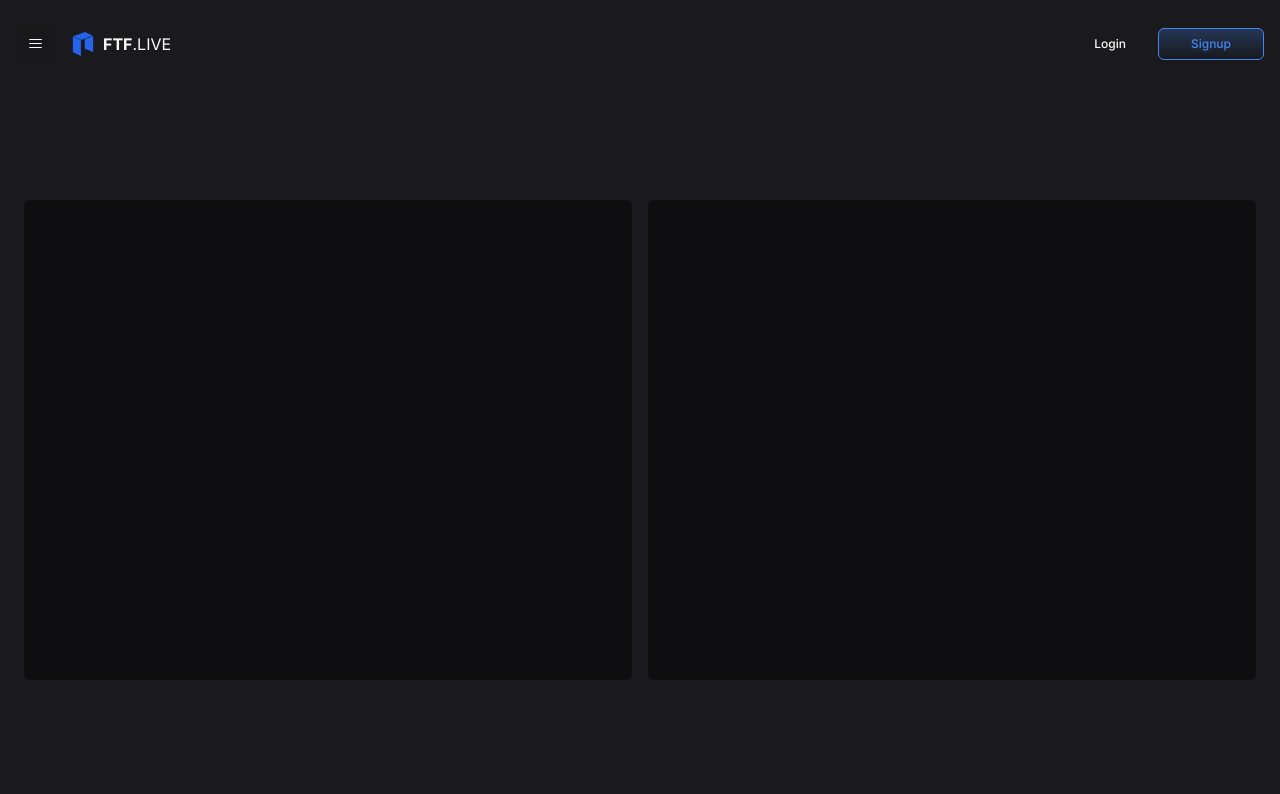
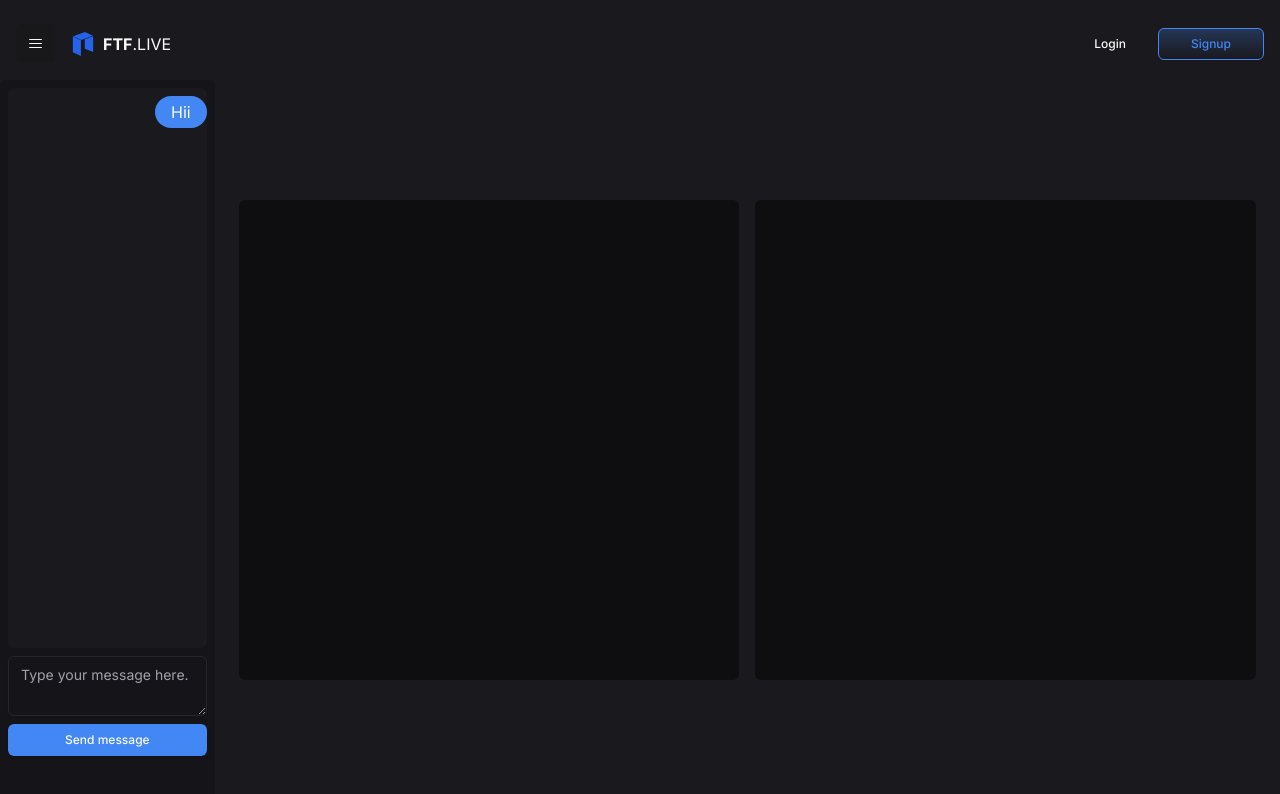
Before and after one commit to IzaanAnwar/ftf.live.clone, a Next.js app: page /chat in a window 1280 px wide. Shown: the top 794 px of the page. Built offline with nearby package versions, Linux system fonts and the light colour scheme; what tailwindcss-dotted-background would draw is missing.

Commit message:
feature: add text chat

```diff
--- a/package.json
+++ b/package.json
@@ -10,6 +10,8 @@
   },
   "dependencies": {
     "@radix-ui/react-icons": "^1.3.0",
+    "@radix-ui/react-popover": "^1.0.7",
+    "@radix-ui/react-scroll-area": "^1.0.5",
     "@radix-ui/react-separator": "^1.0.3",
     "@radix-ui/react-slot": "^1.0.2",
     "class-variance-authority": "^0.7.0",
--- a/src/app/chat/page.tsx
+++ b/src/app/chat/page.tsx
@@ -1,8 +1,63 @@
-import { Chat } from '@/components/chat-section';
+'use client';
+import { ScrollArea } from '@/components/ui/scroll-area';
+import { Button } from '@/components/ui/button';
+import { Textarea } from '@/components/ui/textarea';
+import { useEffect, useState } from 'react';
+interface IMessages {
+  message: string;
+  sender: string;
+}
+let MOCK_MESSAGES: IMessages[] = [
+  {
+    message: 'Hii',
+    sender: 'Izaan',
+  },
+];
 export default function ChatPage() {
+  const [userMsg, setUsrMsg] = useState<string>('');
+  const handleMessageSent = () => {
+    if (!userMsg) return;
+    MOCK_MESSAGES.push({
+      sender: 'Izaan',
+      message: userMsg,
+    });
+    setUsrMsg('');
+  };
+  useEffect(() => {});
   return (
-    <main className="h-screen bg-card">
-      <section className="h-full w-full pt-20 md:flex md:items-center md:justify-center md:px-4">
+    <main className="flex h-screen bg-card pt-20">
+      <section className="hidden h-full w-1/5 rounded-md bg-primary px-2 pt-2 md:block">
+        <ScrollArea className="h-[70vh] w-full rounded-md bg-card">
+          {MOCK_MESSAGES.map((msg, index) => {
+            return (
+              <span className="my-2 flex items-end justify-end">
+                <div className="flex w-fit rounded-full bg-accent px-4 py-1">
+                  <p>{msg.message}</p>
+                </div>
+              </span>
+            );
+          })}
+        </ScrollArea>
+
+        <div className="grid w-full gap-2 py-2">
+          <Textarea
+            value={userMsg}
+            placeholder="Type your message here."
+            onChange={(e) => {
+              e.preventDefault();
+              setUsrMsg(e.target.value);
+            }}
+          />
+          <Button
+            onClick={handleMessageSent}
+            size="sm"
+            className="w-full bg-accent duration-200 hover:bg-blue-400"
+          >
+            Send message
+          </Button>
+        </div>
+      </section>
+      <section className="h-full w-full   md:flex md:items-center md:justify-center md:px-4">
         <div className="my-2 h-1/2 w-full cursor-move rounded-md  bg-background md:m-2 md:h-2/3 md:w-2/3">
           <video className="h-full w-full object-cover"></video>
         </div>
--- /dev/null
+++ b/src/components/text-chat.tsx
@@ -0,0 +1,14 @@
+import {
+  Popover,
+  PopoverContent,
+  PopoverTrigger,
+} from '@/components/ui/popover';
+
+export function TextChatArea() {
+  return (
+    <Popover>
+      <PopoverTrigger>Open</PopoverTrigger>
+      <PopoverContent>Place content for the popover here.</PopoverContent>
+    </Popover>
+  );
+}
--- /dev/null
+++ b/src/components/ui/input.tsx
@@ -0,0 +1,25 @@
+import * as React from "react"
+
+import { cn } from "@/lib/utils"
+
+export interface InputProps
+  extends React.InputHTMLAttributes<HTMLInputElement> {}
+
+const Input = React.forwardRef<HTMLInputElement, InputProps>(
+  ({ className, type, ...props }, ref) => {
+    return (
+      <input
+        type={type}
+        className={cn(
+          "flex h-9 w-full rounded-md border border-input bg-transparent px-3 py-1 text-sm shadow-sm transition-colors file:border-0 file:bg-transparent file:text-sm file:font-medium placeholder:text-muted-foreground focus-visible:outline-none focus-visible:ring-1 focus-visible:ring-ring disabled:cursor-not-allowed disabled:opacity-50",
+          className
+        )}
+        ref={ref}
+        {...props}
+      />
+    )
+  }
+)
+Input.displayName = "Input"
+
+export { Input }
--- /dev/null
+++ b/src/components/ui/popover.tsx
@@ -0,0 +1,31 @@
+"use client"
+
+import * as React from "react"
+import * as PopoverPrimitive from "@radix-ui/react-popover"
+
+import { cn } from "@/lib/utils"
+
+const Popover = PopoverPrimitive.Root
+
+const PopoverTrigger = PopoverPrimitive.Trigger
+
+const PopoverContent = React.forwardRef<
+  React.ElementRef<typeof PopoverPrimitive.Content>,
+  React.ComponentPropsWithoutRef<typeof PopoverPrimitive.Content>
+>(({ className, align = "center", sideOffset = 4, ...props }, ref) => (
+  <PopoverPrimitive.Portal>
+    <PopoverPrimitive.Content
+      ref={ref}
+      align={align}
+      sideOffset={sideOffset}
+      className={cn(
+        "z-50 w-72 rounded-md border bg-popover p-4 text-popover-foreground shadow-md outline-none data-[state=open]:animate-in data-[state=closed]:animate-out data-[state=closed]:fade-out-0 data-[state=open]:fade-in-0 data-[state=closed]:zoom-out-95 data-[state=open]:zoom-in-95 data-[side=bottom]:slide-in-from-top-2 data-[side=left]:slide-in-from-right-2 data-[side=right]:slide-in-from-left-2 data-[side=top]:slide-in-from-bottom-2",
+        className
+      )}
+      {...props}
+    />
+  </PopoverPrimitive.Portal>
+))
+PopoverContent.displayName = PopoverPrimitive.Content.displayName
+
+export { Popover, PopoverTrigger, PopoverContent }
--- /dev/null
+++ b/src/components/ui/scroll-area.tsx
@@ -0,0 +1,48 @@
+"use client"
+
+import * as React from "react"
+import * as ScrollAreaPrimitive from "@radix-ui/react-scroll-area"
+
+import { cn } from "@/lib/utils"
+
+const ScrollArea = React.forwardRef<
+  React.ElementRef<typeof ScrollAreaPrimitive.Root>,
+  React.ComponentPropsWithoutRef<typeof ScrollAreaPrimitive.Root>
+>(({ className, children, ...props }, ref) => (
+  <ScrollAreaPrimitive.Root
+    ref={ref}
+    className={cn("relative overflow-hidden", className)}
+    {...props}
+  >
+    <ScrollAreaPrimitive.Viewport className="h-full w-full rounded-[inherit]">
+      {children}
+    </ScrollAreaPrimitive.Viewport>
+    <ScrollBar />
+    <ScrollAreaPrimitive.Corner />
+  </ScrollAreaPrimitive.Root>
+))
+ScrollArea.displayName = ScrollAreaPrimitive.Root.displayName
+
+const ScrollBar = React.forwardRef<
+  React.ElementRef<typeof ScrollAreaPrimitive.ScrollAreaScrollbar>,
+  React.ComponentPropsWithoutRef<typeof ScrollAreaPrimitive.ScrollAreaScrollbar>
+>(({ className, orientation = "vertical", ...props }, ref) => (
+  <ScrollAreaPrimitive.ScrollAreaScrollbar
+    ref={ref}
+    orientation={orientation}
+    className={cn(
+      "flex touch-none select-none transition-colors",
+      orientation === "vertical" &&
+        "h-full w-2.5 border-l border-l-transparent p-[1px]",
+      orientation === "horizontal" &&
+        "h-2.5 flex-col border-t border-t-transparent p-[1px]",
+      className
+    )}
+    {...props}
+  >
+    <ScrollAreaPrimitive.ScrollAreaThumb className="relative flex-1 rounded-full bg-border" />
+  </ScrollAreaPrimitive.ScrollAreaScrollbar>
+))
+ScrollBar.displayName = ScrollAreaPrimitive.ScrollAreaScrollbar.displayName
+
+export { ScrollArea, ScrollBar }
--- /dev/null
+++ b/src/components/ui/textarea.tsx
@@ -0,0 +1,24 @@
+import * as React from "react"
+
+import { cn } from "@/lib/utils"
+
+export interface TextareaProps
+  extends React.TextareaHTMLAttributes<HTMLTextAreaElement> {}
+
+const Textarea = React.forwardRef<HTMLTextAreaElement, TextareaProps>(
+  ({ className, ...props }, ref) => {
+    return (
+      <textarea
+        className={cn(
+          "flex min-h-[60px] w-full rounded-md border border-input bg-transparent px-3 py-2 text-sm shadow-sm placeholder:text-muted-foreground focus-visible:outline-none focus-visible:ring-1 focus-visible:ring-ring disabled:cursor-not-allowed disabled:opacity-50",
+          className
+        )}
+        ref={ref}
+        {...props}
+      />
+    )
+  }
+)
+Textarea.displayName = "Textarea"
+
+export { Textarea }
```
Also changed, not shown: 1 other file (tests, documents, lock files or other folders).
